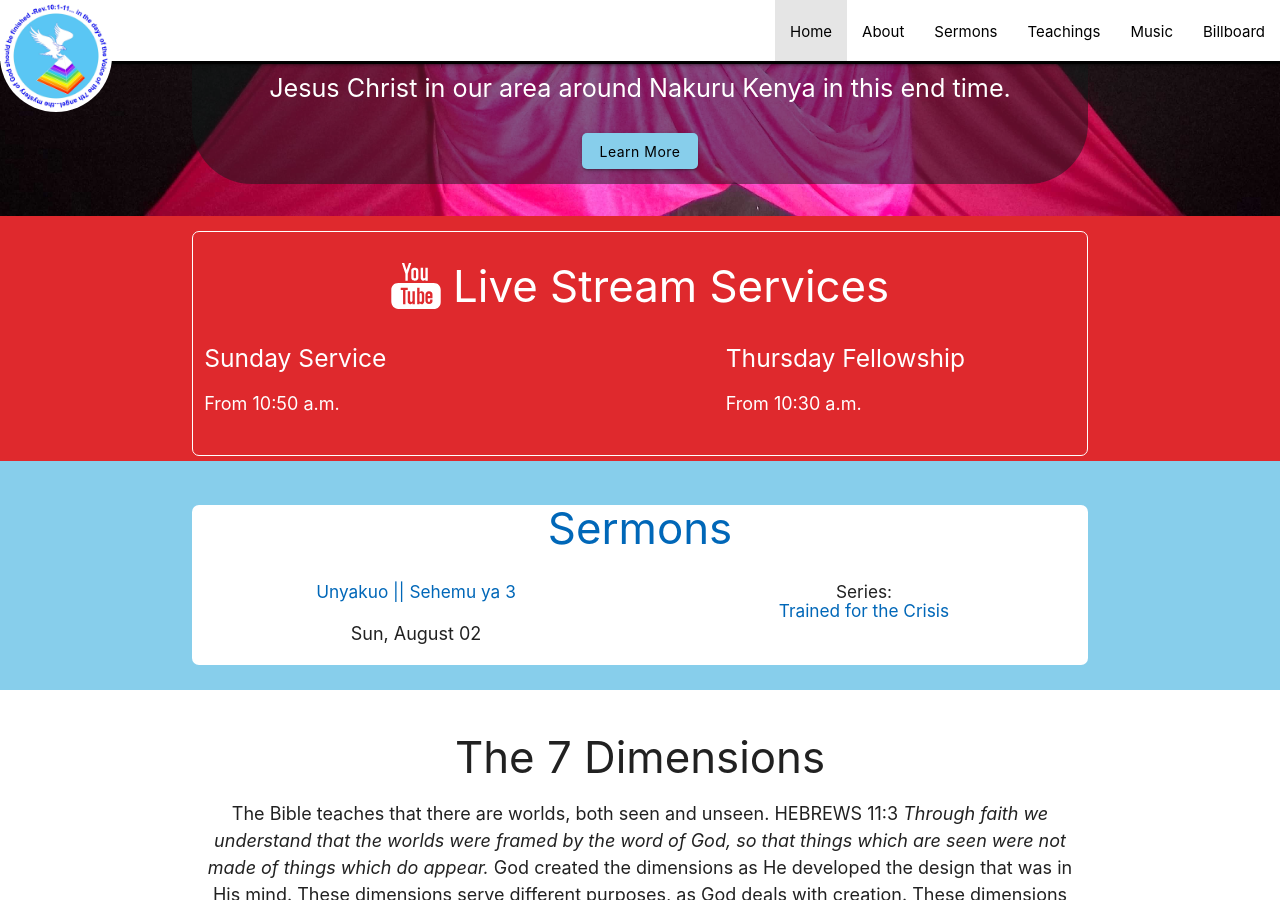
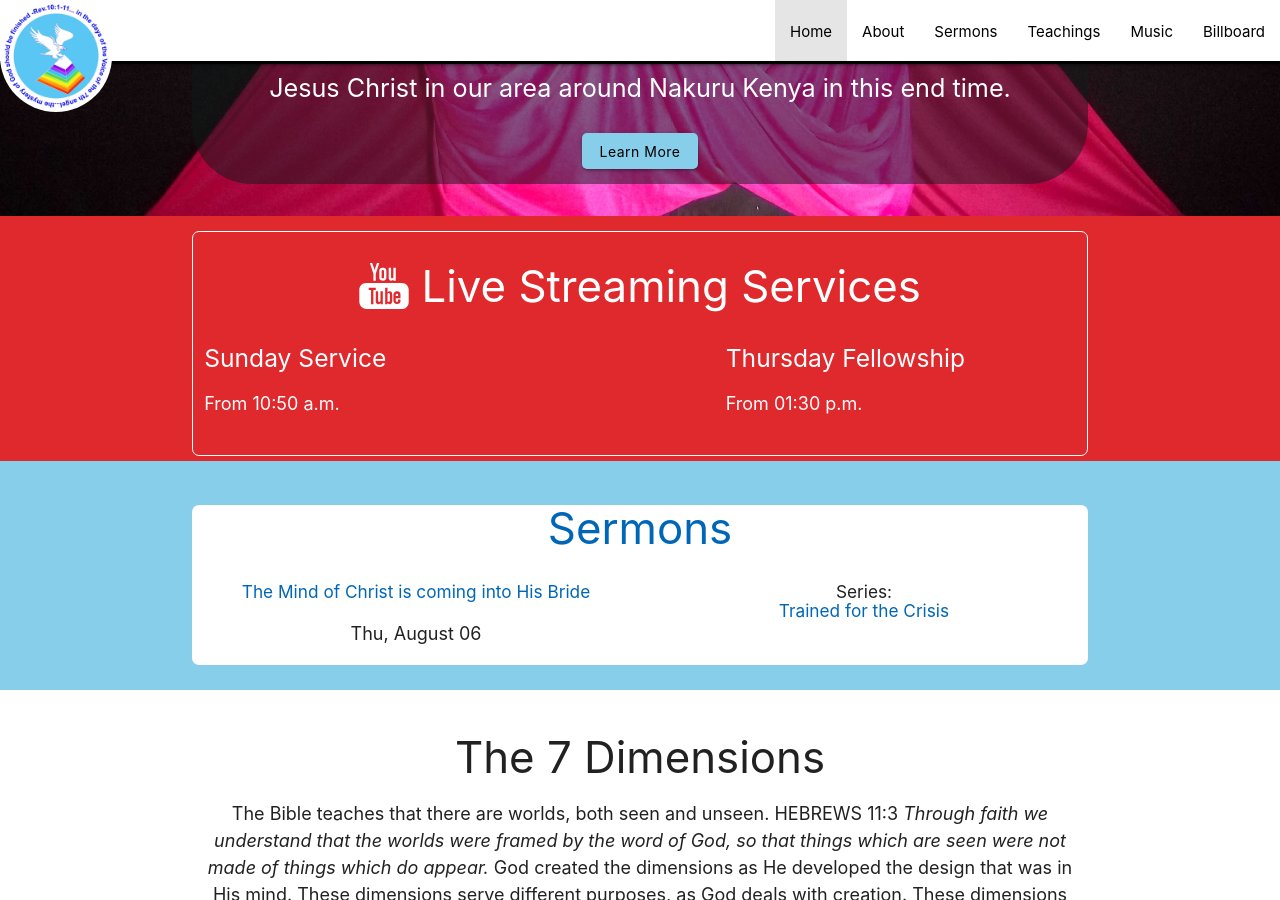
Before and after one commit to njorogetimk/cmt-redisigned, a Jekyll site: the page built from index.html, in a window 1280 px wide and 900 px high, scrolled down 257 px. Built offline with Jekyll 4.4.1, drawn with Linux system fonts in a browser that asks for light colours.

Commit message:
Update to sermon of August 06

```diff
--- a/index.html
+++ b/index.html
@@ -18,7 +18,7 @@
   <div class="container">
     <h3 class="center title"> <a target="_blank" rel="noopener noreferrer"
         href="https://www.youtube.com/channel/UCNMWw2o7Ahu1x-A_PphKmzg"><img src="images/youtube.svg" alt="youtube"></a>
-      Live Stream Services</h3>
+      Live Streaming Services</h3>
 
 
     <div class="row">
@@ -30,7 +30,7 @@
       <div class="col s12 m2"></div>
       <div class="col s12 m5">
         <h5>Thursday Fellowship</h5>
-        <p>From 10:30 a.m.</p>
+        <p>From 01:30 p.m.</p>
       </div>
     </div>
   </div>
@@ -42,10 +42,10 @@
     <div class="row">
       <div class="col s12 m6">
         <h6 class="center">
-          <a href="sermons/2020/sunday/20-08-02_Unyakuo_Sehemu_ya_3_Yesu_na_Wateule_wa_Agano_la_Kale.html"
-            class="dark-link">Unyakuo || Sehemu ya 3</a>
+          <a href="sermons/2020/thursday/20-08-06_The_Mind_of_Christ_is_Coming_into_His_Bride.html"
+            class="dark-link">The Mind of Christ is coming into His Bride</a>
         </h6>
-        <p class="center">{{"August 02 20" | date: "%a, %B %d"}}</p>
+        <p class="center">{{"August 06 20" | date: "%a, %B %d"}}</p>
       </div>
 
       <div class="col s12 m6">
--- a/sermons/2020/sunday/20-08-02_Unyakuo_Sehemu_ya_3_Yesu_na_Wateule_wa_Agano_la_Kale.html
+++ b/sermons/2020/sunday/20-08-02_Unyakuo_Sehemu_ya_3_Yesu_na_Wateule_wa_Agano_la_Kale.html
@@ -5,9 +5,8 @@
 ---
 <h5>Somo: Yesu na Wateule wa Agano la Kale </h5>
 
-<iframe width="560" height="315" src="https://www.youtube.com/embed/g736MC2Buts" frameborder="0"
+<iframe width="560" height="315" src="https://www.youtube.com/embed/A6tRLQA87Qk" frameborder="0"
   allow="accelerometer; autoplay; encrypted-media; gyroscope; picture-in-picture" allowfullscreen></iframe>
-
 <h5>Audio</h5>
 
 <iframe src="https://drive.google.com/file/d/1FWo3qAvSM3g_QOQ6dHo5d8ENA1mfPnpu/preview" width="600"
```
Also changed, not shown: sermons/2020/thursday/20-08-06_The_Mind_of_Christ_is_Coming_into_His_Bride.html (added, +12 -0 lines).
